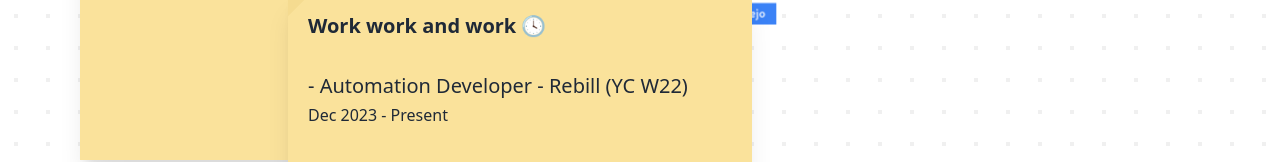
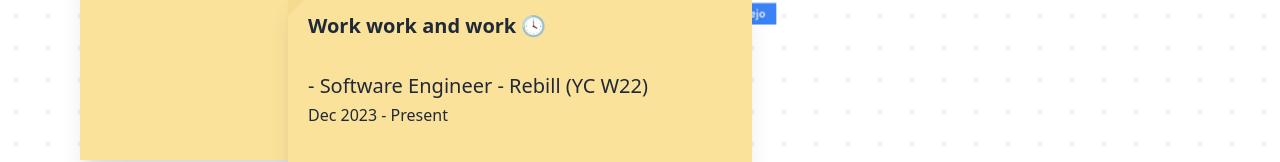
Before and after one commit to alejorrojas/portfolio-alejo, a Next.js app: page /about in a window 1280 px wide. Shown: the part 512-674 px from the top of the page. Built offline with nearby package versions, Linux system fonts and the light colour scheme.

Commit message:
Update about.data.ts

```diff
--- a/data/about.data.ts
+++ b/data/about.data.ts
@@ -10,7 +10,7 @@
     communication: "Some experiences where I had the chance to communicate my ideas ",
     work: [
     {
-        title: "Automation Developer - Rebill (YC W22)",
+        title: "Software Engineer - Rebill (YC W22)",
         period: "Dec 2023 - Present"
     },
     {
```
